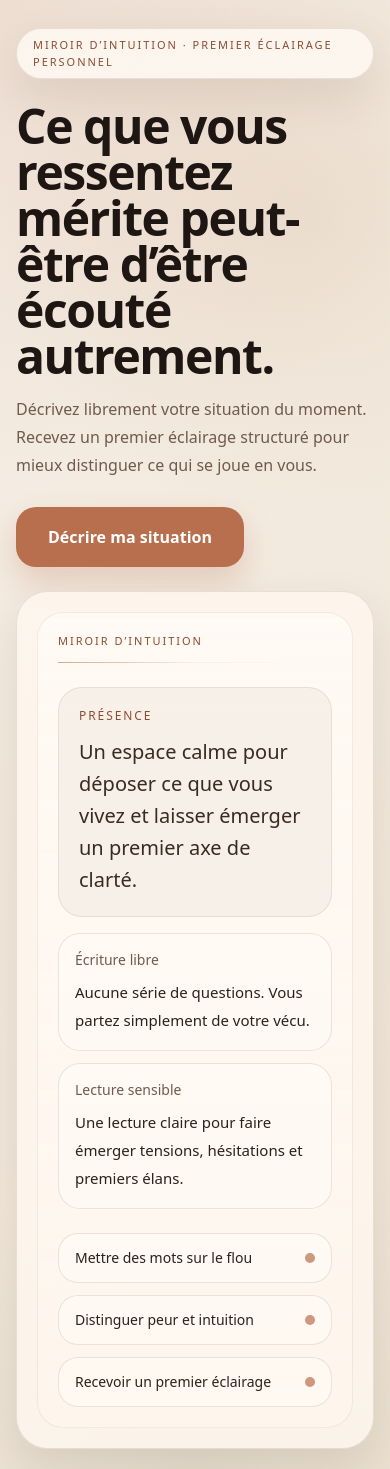
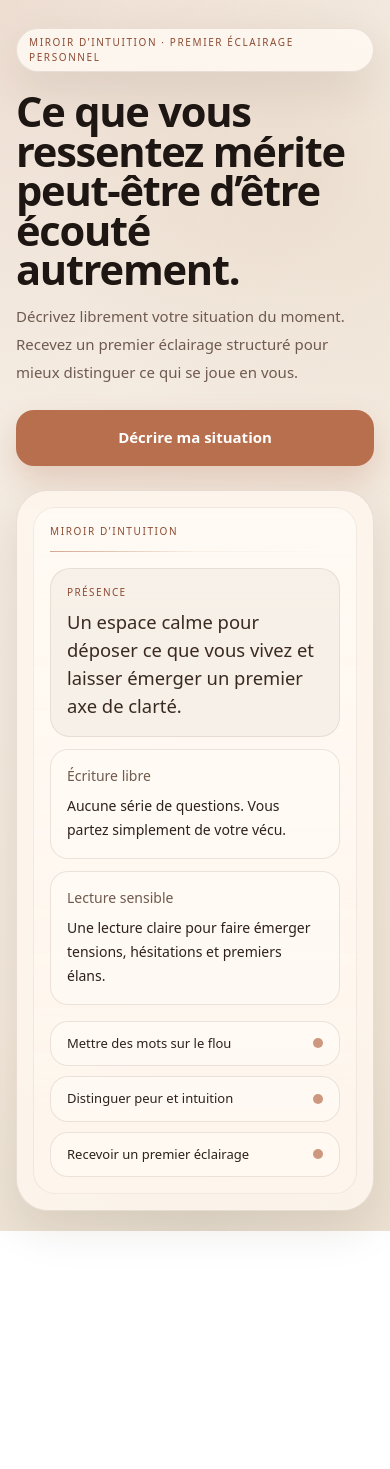
Before and after one commit to arnaudcrestey/parlez-moi-de-votre-situation, a Next.js app: page /start in a window 390 px wide. After the commit the page ends 1231 px from the top, so only its background shows below. Built offline with nearby package versions, Linux system fonts and the light colour scheme.

Commit message:
Update page.tsx

```diff
--- a/app/start/page.tsx
+++ b/app/start/page.tsx
@@ -10,18 +10,18 @@ export default function StartPage() {
   return (
     <main className="relative isolate min-h-screen px-4 py-5 sm:px-6 sm:py-6 lg:px-8 lg:py-8">
       <div className="mx-auto flex min-h-[calc(100vh-2.5rem)] max-w-6xl flex-col justify-between gap-8 lg:gap-10">
-        <section className="grid items-center gap-6 pt-2 lg:grid-cols-[1.05fr_0.95fr] lg:pt-4">
-          <div className="animate-reveal space-y-6">
-            <div className="inline-flex rounded-full border border-mirror-border bg-[rgba(255,250,244,0.82)] px-4 py-2 text-[11px] uppercase tracking-[0.18em] text-mirror-copper shadow-soft sm:text-xs">
+        <section className="grid items-start gap-6 pt-2 lg:grid-cols-[1.05fr_0.95fr] lg:items-center lg:pt-4">
+          <div className="animate-reveal space-y-5 lg:space-y-6">
+            <div className="inline-flex rounded-full border border-mirror-border bg-[rgba(255,250,244,0.82)] px-3 py-1.5 text-[10px] uppercase tracking-[0.16em] text-mirror-copper shadow-soft sm:px-4 sm:py-2 sm:text-xs lg:px-4 lg:py-2 lg:text-[11px] lg:tracking-[0.18em]">
               Miroir d’Intuition · Premier éclairage personnel
             </div>
 
-            <div className="space-y-4">
-              <h1 className="max-w-3xl text-[3rem] font-semibold leading-[0.96] text-mirror-ink sm:text-[3.6rem] lg:text-[4.4rem]">
+            <div className="space-y-3 lg:space-y-4">
+              <h1 className="max-w-3xl text-[2.6rem] font-semibold leading-[0.95] text-mirror-ink sm:text-[3rem] lg:text-[4.4rem] lg:leading-[0.96]">
                 Ce que vous ressentez mérite peut-être d’être écouté autrement.
               </h1>
 
-              <p className="max-w-2xl text-base leading-7 text-mirror-muted sm:text-lg sm:leading-8">
+              <p className="max-w-2xl text-[15px] leading-7 text-mirror-muted sm:text-base sm:leading-7 lg:text-lg lg:leading-8">
                 Décrivez librement votre situation du moment. Recevez un premier éclairage structuré pour
                 mieux distinguer ce qui se joue en vous.
               </p>
@@ -30,7 +30,7 @@ export default function StartPage() {
             <div className="pt-1">
               <Link
                 href="/analyse"
-                className="inline-flex min-h-[60px] items-center justify-center rounded-[20px] bg-mirror-terracotta px-8 text-base font-semibold text-white shadow-[0_14px_30px_rgba(168,93,61,0.22)] transition hover:-translate-y-0.5 hover:shadow-[0_18px_36px_rgba(168,93,61,0.28)] sm:min-h-[64px] sm:px-9 sm:text-lg"
+                className="inline-flex min-h-[56px] w-full items-center justify-center rounded-[18px] bg-mirror-terracotta px-6 text-[15px] font-semibold text-white shadow-[0_14px_30px_rgba(168,93,61,0.22)] transition hover:-translate-y-0.5 hover:shadow-[0_18px_36px_rgba(168,93,61,0.28)] sm:min-h-[60px] sm:w-auto sm:px-8 sm:text-base lg:min-h-[64px] lg:rounded-[20px] lg:px-8 lg:text-lg"
               >
                 Décrire ma situation
               </Link>
@@ -38,50 +38,52 @@ export default function StartPage() {
           </div>
 
           <div className="animate-reveal [animation-delay:120ms]">
-            <div className="mirror-shell min-h-[380px] p-5 sm:min-h-[410px] sm:p-6 lg:min-h-[420px] lg:p-7">
-              <div className="flex h-full flex-col justify-between gap-6 rounded-[26px] border border-[rgba(90,60,40,0.08)] bg-[linear-gradient(180deg,rgba(255,250,244,0.88),rgba(255,246,238,0.58))] p-5 sm:p-6 lg:p-7">
+            <div className="mirror-shell p-4 sm:p-5 lg:min-h-[420px] lg:p-7">
+              <div className="flex h-full flex-col justify-between gap-4 rounded-[22px] border border-[rgba(90,60,40,0.08)] bg-[linear-gradient(180deg,rgba(255,250,244,0.88),rgba(255,246,238,0.58))] p-4 sm:gap-5 sm:rounded-[24px] sm:p-5 lg:gap-6 lg:rounded-[26px] lg:p-7">
                 <div className="space-y-3">
-                  <p className="text-[11px] uppercase tracking-[0.18em] text-mirror-copper sm:text-xs">
+                  <p className="text-[10px] uppercase tracking-[0.16em] text-mirror-copper sm:text-[11px] lg:text-xs lg:tracking-[0.18em]">
                     Miroir d’Intuition
                   </p>
                   <div className="h-px w-full bg-[linear-gradient(90deg,rgba(184,111,77,0.6),rgba(220,199,174,0.2),transparent)]" />
                 </div>
 
-                <div className="space-y-4">
-                  <div className="rounded-[24px] border border-[rgba(90,60,40,0.1)] bg-[rgba(246,239,231,0.85)] p-5 sm:p-6">
-                    <p className="text-xs uppercase tracking-[0.16em] text-mirror-copper sm:text-sm">
+                <div className="space-y-3 lg:space-y-4">
+                  <div className="rounded-[20px] border border-[rgba(90,60,40,0.1)] bg-[rgba(246,239,231,0.85)] p-4 sm:rounded-[22px] sm:p-5 lg:rounded-[24px] lg:p-6">
+                    <p className="text-[10px] uppercase tracking-[0.14em] text-mirror-copper sm:text-xs lg:text-sm lg:tracking-[0.16em]">
                       Présence
                     </p>
-                    <p className="mt-3 text-xl font-medium leading-8 text-mirror-brown sm:text-[1.7rem] sm:leading-9">
+                    <p className="mt-2 text-[1.15rem] font-medium leading-7 text-mirror-brown sm:text-[1.25rem] sm:leading-8 lg:mt-3 lg:text-[1.7rem] lg:leading-9">
                       Un espace calme pour déposer ce que vous vivez et laisser émerger un premier axe de
                       clarté.
                     </p>
                   </div>
 
                   <div className="grid gap-3 sm:grid-cols-2">
-                    <div className="rounded-[22px] border border-mirror-border bg-[rgba(255,250,244,0.9)] p-4 sm:p-5">
+                    <div className="rounded-[18px] border border-mirror-border bg-[rgba(255,250,244,0.9)] p-4 sm:rounded-[20px] lg:rounded-[22px] lg:p-5">
                       <p className="text-sm text-mirror-muted">Écriture libre</p>
-                      <p className="mt-2 text-[15px] font-medium leading-7 text-mirror-text sm:text-base">
+                      <p className="mt-2 text-[14px] font-medium leading-6 text-mirror-text sm:text-[15px] sm:leading-7 lg:text-base">
                         Aucune série de questions. Vous partez simplement de votre vécu.
                       </p>
                     </div>
 
-                    <div className="rounded-[22px] border border-mirror-border bg-[rgba(255,250,244,0.82)] p-4 sm:p-5">
+                    <div className="rounded-[18px] border border-mirror-border bg-[rgba(255,250,244,0.82)] p-4 sm:rounded-[20px] lg:rounded-[22px] lg:p-5">
                       <p className="text-sm text-mirror-muted">Lecture sensible</p>
-                      <p className="mt-2 text-[15px] font-medium leading-7 text-mirror-text sm:text-base">
+                      <p className="mt-2 text-[14px] font-medium leading-6 text-mirror-text sm:text-[15px] sm:leading-7 lg:text-base">
                         Une lecture claire pour faire émerger tensions, hésitations et premiers élans.
                       </p>
                     </div>
                   </div>
                 </div>
 
-                <div className="grid gap-3">
+                <div className="grid gap-2.5 lg:gap-3">
                   {benefits.map((benefit) => (
                     <div
                       key={benefit}
-                      className="flex items-center justify-between rounded-[20px] border border-mirror-border bg-[rgba(255,250,244,0.76)] px-4 py-3.5 sm:px-5 sm:py-4"
+                      className="flex items-center justify-between rounded-[18px] border border-mirror-border bg-[rgba(255,250,244,0.76)] px-4 py-3 sm:rounded-[20px] sm:px-4 sm:py-3.5 lg:rounded-[20px] lg:px-5 lg:py-4"
                     >
-                      <span className="text-sm font-medium text-mirror-text">{benefit}</span>
+                      <span className="text-[13px] font-medium text-mirror-text sm:text-sm">
+                        {benefit}
+                      </span>
                       <span className="h-2.5 w-2.5 rounded-full bg-mirror-terracotta/70" />
                     </div>
                   ))}
```
